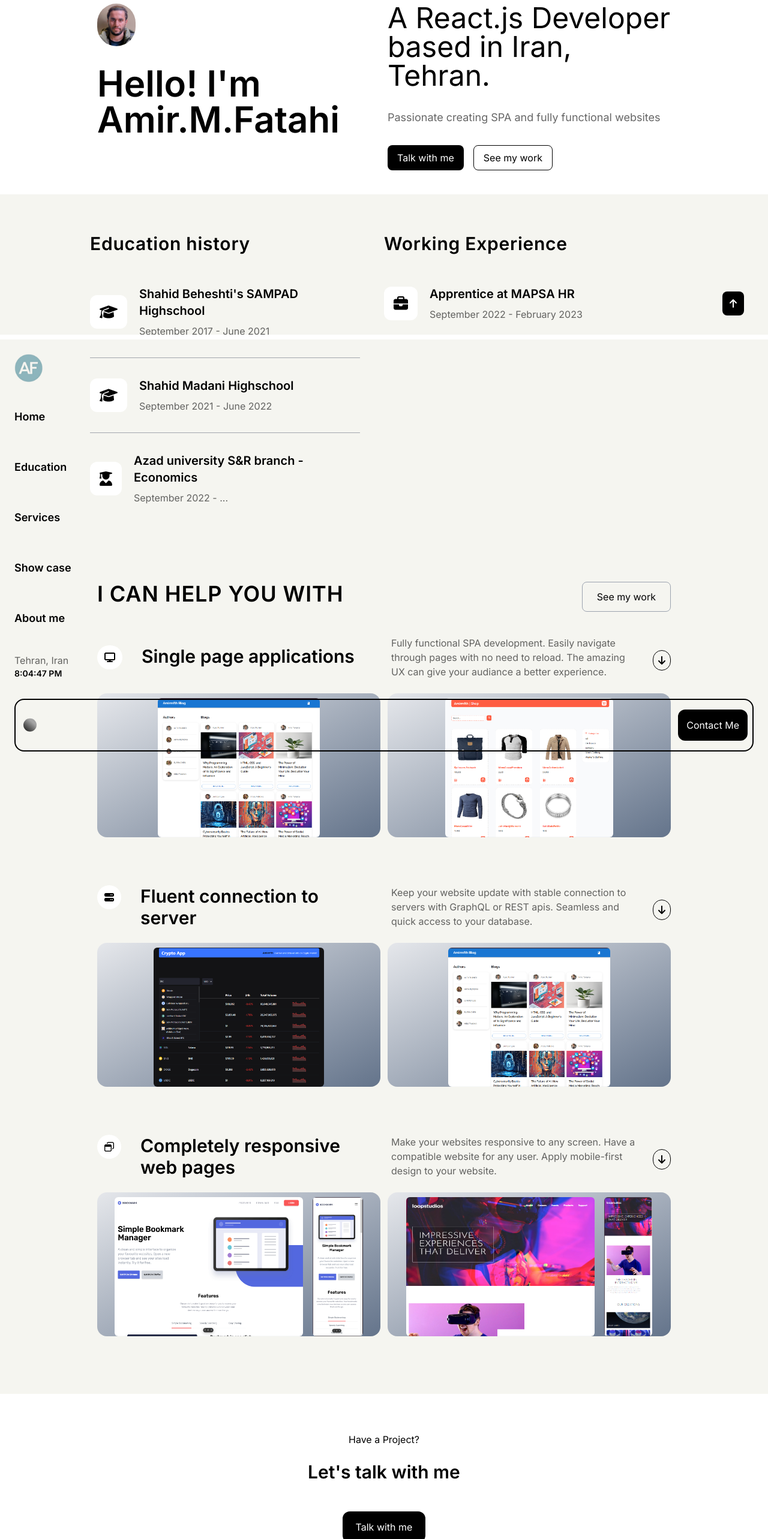
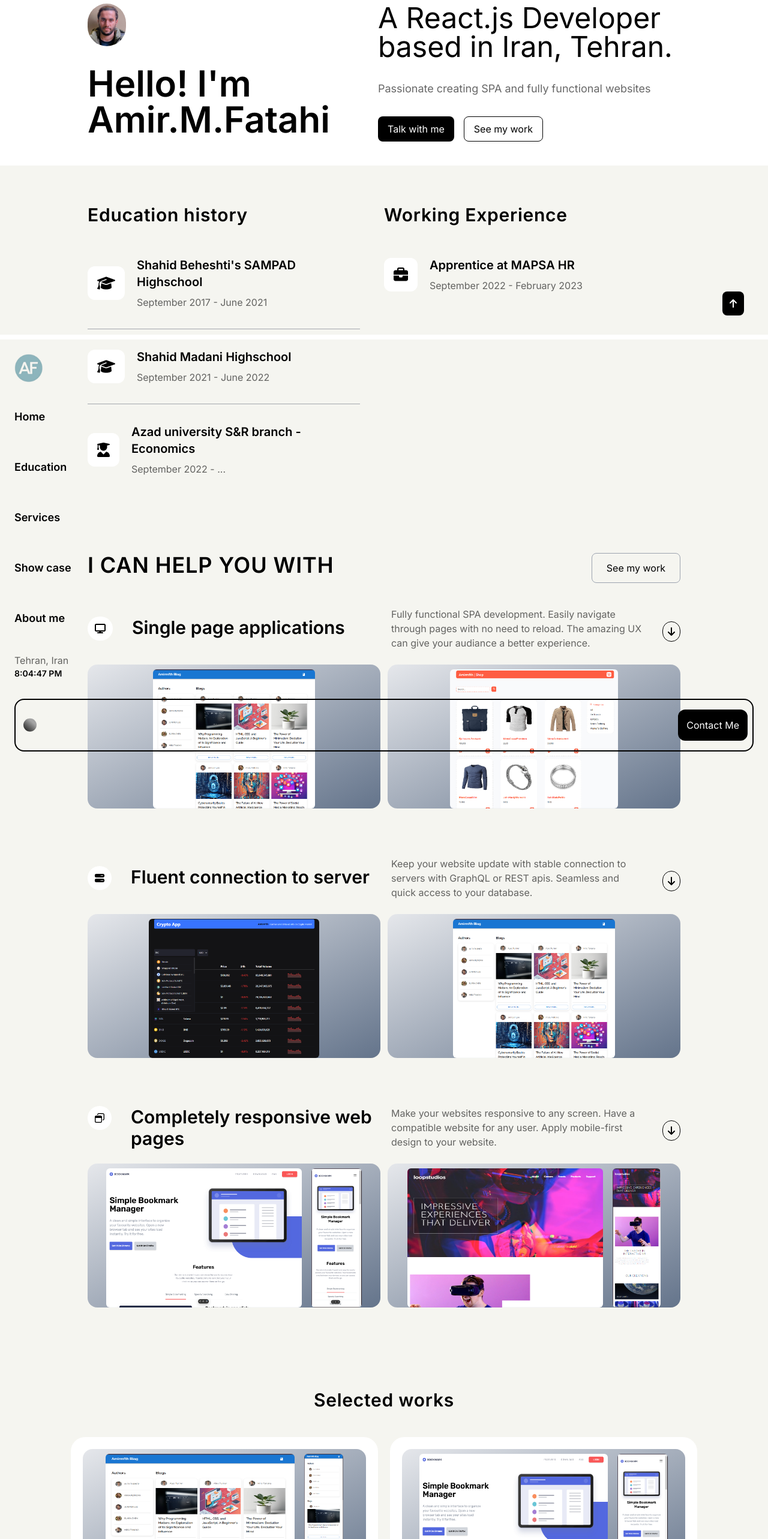
Before and after one commit to Amirmfth/Amirmfth-website, a React (Vite) app: page /home in a window 1280 px wide. Shown: the part 234-2800 px from the top of the page at 60% size. Built offline with nearby package versions, Linux system fonts and the light colour scheme.

Commit message:
added Showcase section to home page

```diff
--- a/src/pages/home-page/HomePage.jsx
+++ b/src/pages/home-page/HomePage.jsx
@@ -1,15 +1,21 @@
-
 // Components
 import Hero from "./components/Hero";
 import EduWork from "./components/EduWork";
 import Abilities from "./components/Abilities";
+// hooks
+import { useEffect } from "react";
+import Showcase from "./components/Showcase";
 
 function HomePage() {
+  useEffect(() => {
+    window.scrollTo({ top: 0 });
+  }, []);
   return (
     <div className="pt-32 md:pt-60">
       <Hero />
       <EduWork />
       <Abilities />
+      <Showcase />
     </div>
   );
 }
--- a/src/pages/home-page/components/Abilities.jsx
+++ b/src/pages/home-page/components/Abilities.jsx
@@ -10,7 +10,7 @@ import { faWindowRestore } from "@fortawesome/free-regular-svg-icons";
 function Abilities() {
   return (
     <section id="abilities" className=" bg-light-gray dark:bg-dark-gray">
-      <div className="container flex flex-col mx-auto space-y-10 px-8 py-24">
+      <div className="container flex flex-col mx-auto space-y-10 px-4 py-24">
         {/*Section Header */}
         <div
           data-aos="fade-up"
--- a/src/pages/home-page/components/EduWork.jsx
+++ b/src/pages/home-page/components/EduWork.jsx
@@ -4,7 +4,7 @@ import { FontAwesomeIcon } from "@fortawesome/react-fontawesome";
 function EduWork() {
   return (
     <section id="edu-work" className="bg-light-gray dark:bg-dark-gray">
-      <div data-aos="fade-up" className="container flex flex-col pt-16 px-5 space-y-10 md:flex-row md:space-y-0 md:mx-auto ">
+      <div data-aos="fade-up" className="container flex flex-col pt-16 px-4 space-y-10 md:flex-row md:space-y-0 md:mx-auto ">
         {/* Education container */}
         <div className="flex flex-col space-y-5 md:w-1/2 ">
           {/* Header */}
--- a/src/pages/home-page/components/Hero.jsx
+++ b/src/pages/home-page/components/Hero.jsx
@@ -3,7 +3,7 @@ import React from "react";
 function Hero() {
   return (
     <section data-aos="fade-up" id="hero">
-      <div className="container flex flex-col mx-auto px-8 pb-10 space-y-10  md:flex-row md:items-start md:space-y-0 md:space-x-20  ">
+      <div className="container flex flex-col mx-auto px-4 pb-10 space-y-10  md:flex-row md:items-start md:space-y-0 md:space-x-20  ">
         {/* Name & profile Image */}
         <div className="flex flex-col space-y-8">
           {/* Profile Image */}
--- /dev/null
+++ b/src/pages/home-page/components/Showcase.jsx
@@ -0,0 +1,152 @@
+import React from "react";
+
+function Showcase() {
+  return (
+    <section className="bg-light-gray dark:bg-dark-gray">
+      {/* Showcase container */}
+      <div className="flex flex-col items-center px-4 py-10 space-y-5">
+        {/* Title */}
+        <h2 className="mb-6 text-3xl font-semibold tracking-wide">
+          Selected works
+        </h2>
+        {/* Work container 1 */}
+        <div className="flex flex-col items-center justify-center space-y-5 md:flex-row md:space-y-0 md:space-x-5">
+          {/* Work 1 */}
+          <div className="group max-w-lg overflow-y-hidden flex flex-col p-5 space-y-5 rounded-3xl bg-white dark:bg-black">
+            {/* Image container */}
+            <div className="flex items-center justify-center w-full h-60 pt-2 mx-auto space-x-4 bg-gradient-to-br  from-gray-200 to-slate-500  rounded-2xl  ">
+              <img
+                src="/assets/images/graph-ql-blog-home.png"
+                alt="bookmark"
+                className=" w-4/6 h-full rounded-md"
+              />
+              <img
+                src="/assets/images/graph-ql-blog-home-mobile.png"
+                alt="bookmark"
+                className=" h-full rounded-md"
+              />
+            </div>
+            {/* Content */}
+            <div className="h-48  flex flex-col pt-5 px-3 space-y-5 duration-300 bg-white dark:bg-black rounded-t-2xl md:group-hover:-translate-y-20">
+              <h2 className="text-3xl font-semibold">Bloggy</h2>
+              <h4 className="text-xl font-semibold">A Blogging Website</h4>
+              <p className="opacity-60">
+                This website is for bloggers. With minimalistic interface using
+                a fast and powerful server, it is the choice of many bloggers.
+              </p>
+              <a
+                href="https://amirmfth-graph-ql-blog.vercel.app"
+                target="_blank"
+                className="w-1/2 p-3 bg-black text-white text-center rounded-xl border border-black hover:bg-white hover:text-black duration-150  dark:bg-white dark:text-black dark:border-black dark:hover:bg-black dark:hover:text-white dark:hover:border-white"
+              >
+                View detail works
+              </a>
+            </div>
+          </div>
+          {/* Work 2 */}
+          <div className="group max-w-lg overflow-y-hidden flex flex-col p-5 space-y-5 rounded-3xl bg-white dark:bg-black">
+            {/* Image container */}
+            <div className="flex items-center justify-center w-full h-60 pt-2 mx-auto space-x-4 bg-gradient-to-br  from-gray-200 to-slate-500  rounded-2xl  ">
+              <img
+                src="/assets/images/bookmark-home-desktop.png"
+                alt="bookmark"
+                className=" w-4/6 h-full rounded-md"
+              />
+              <img
+                src="/assets/images/bookmark-home-mobile.png"
+                alt="bookmark"
+                className=" h-full rounded-md"
+              />
+            </div>
+            {/* Content */}
+            <div className="h-48  flex flex-col pt-5 px-3 space-y-5 duration-300 bg-white dark:bg-black rounded-t-2xl md:group-hover:-translate-y-20">
+              <h2 className="text-3xl font-semibold">Bookmark</h2>
+              <h4 className="text-xl font-semibold">
+                Keep your favorite website close(design only)
+              </h4>
+              <p className="opacity-60">
+                Organize your favorite websites. Open a new Browser tab and see
+                your sites load instantly. Engaging design and simple UX
+                make this tool a better option than any other.
+              </p>
+              <a
+                href="https://amirmfth-bookmark-website.vercel.app"
+                target="_blank"
+                className="w-1/2 p-3 bg-black text-white text-center rounded-xl border border-black hover:bg-white hover:text-black duration-150  dark:bg-white dark:text-black dark:border-black dark:hover:bg-black dark:hover:text-white dark:hover:border-white"
+              >
+                View detail works
+              </a>
+            </div>
+          </div>
+        </div>
+        {/* Work container 2 */}
+        <div className="flex flex-col items-center justify-center space-y-5 md:flex-row md:space-y-0 md:space-x-5">
+          {/* Work 3 */}
+          <div className="group max-w-lg overflow-y-hidden flex flex-col p-5 space-y-5 rounded-3xl bg-white dark:bg-black">
+            {/* Image container */}
+            <div className="flex items-center justify-center w-full h-60 pt-2 mx-auto space-x-4 bg-gradient-to-br  from-gray-200 to-slate-500  rounded-2xl  ">
+              <img
+                src="/assets/images/store-app-home.png"
+                alt="bookmark"
+                className=" h-full rounded-md"
+              />
+            </div>
+            {/* Content */}
+            <div className="h-48  flex flex-col pt-5 px-3 space-y-5 duration-300 bg-white dark:bg-black rounded-t-2xl md:group-hover:-translate-y-20">
+              <h2 className="text-3xl font-semibold">WebStore</h2>
+              <h4 className="text-xl font-semibold">Shopping Application</h4>
+              <p className="opacity-60">
+                This is an application representing an actual shopping website
+                with many usefull features. Straight forward designing is one of
+                the key concepts of this website.
+              </p>
+              <a
+                href="https://amirmfth-store-app-react.vercel.app"
+                target="_blank"
+                className="w-1/2 p-3 bg-black text-white text-center rounded-xl border border-black hover:bg-white hover:text-black duration-150  dark:bg-white dark:text-black dark:border-black dark:hover:bg-black dark:hover:text-white dark:hover:border-white"
+              >
+                View detail works
+              </a>
+            </div>
+          </div>
+          {/* Work 4 */}
+          <div className="group max-w-lg overflow-y-hidden flex flex-col p-5 space-y-5 rounded-3xl bg-white dark:bg-black">
+            {/* Image container */}
+            <div className="flex items-center justify-center w-full h-60 pt-2 mx-auto space-x-4 bg-gradient-to-br  from-gray-200 to-slate-500  rounded-2xl  ">
+              <img
+                src="/assets/images/crypto-app-home.png"
+                alt="bookmark"
+                className=" w-4/6 h-full rounded-md"
+              />
+              <img
+                src="/assets/images/crypto-app-home-mobile.png"
+                alt="bookmark"
+                className=" h-full rounded-md"
+              />
+            </div>
+            {/* Content */}
+            <div className="h-48  flex flex-col pt-5 px-3 space-y-5 duration-300 bg-white dark:bg-black rounded-t-2xl md:group-hover:-translate-y-20">
+              <h2 className="text-3xl font-semibold">CryptoLog</h2>
+              <h4 className="text-xl font-semibold">
+                CryptoMarket in your pocket
+              </h4>
+              <p className="opacity-60">
+                Check the latest info on CryptoMarket with only few clicks. the
+                vast amount of information is what makes this website unique.
+              </p>
+              <a
+                href="https://amirmfth-crypto-app.vercel.app"
+                target="_blank"
+                className="w-1/2 p-3 bg-black text-white text-center rounded-xl border border-black hover:bg-white hover:text-black duration-150  dark:bg-white dark:text-black dark:border-black dark:hover:bg-black dark:hover:text-white dark:hover:border-white"
+              >
+                View detail works
+              </a>
+            </div>
+          </div>
+        </div>
+      </div>
+    </section>
+  );
+}
+
+export default Showcase;
--- a/src/pages/services-page/ServicesPage.jsx
+++ b/src/pages/services-page/ServicesPage.jsx
@@ -1,7 +1,13 @@
+// Hooks
+import { useEffect } from "react";
+// components
 import Hero from "./components/Hero";
 import Services from "./components/Services";
 
 function ServicesPage() {
+  useEffect(() => {
+    window.scrollTo({ top: 0 });
+  }, []);
   return (
     <div className="pt-32 md:pt-60">
       <Hero />
```
